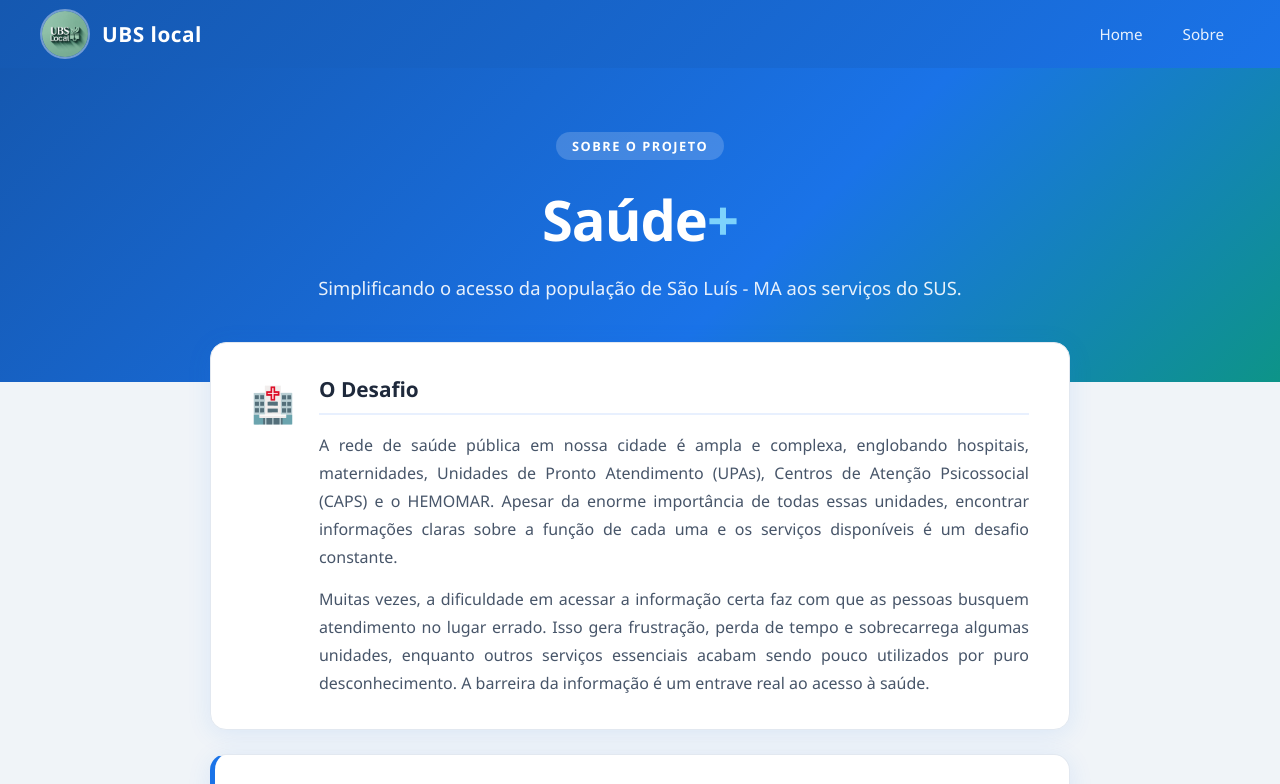
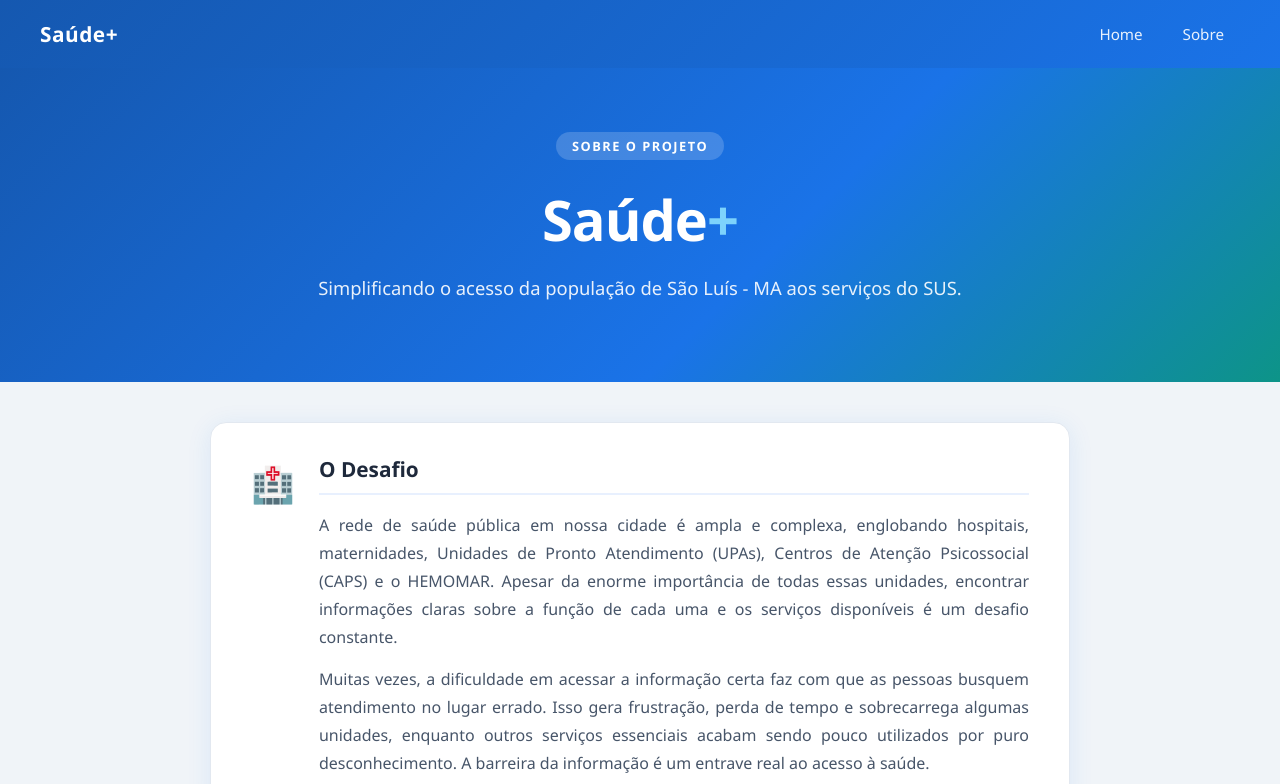
Before and after one commit to Felgosito/TCC, a website: page public/sobre.html in a window 1280 px wide. Shown: the top 784 px of the page. Drawn offline with Linux system fonts and the light colour scheme.

Commit message:
alterações sobre, header

```diff
--- a/public/components/header.html
+++ b/public/components/header.html
@@ -1,8 +1,8 @@
 <header class="header" aria-label="Cabeçalho principal">
     <div class="header-container">
         <div class="logo">
-            <img src="imagens/logo.jpg" alt="UBS Local - Página inicial">
-            <h1>UBS local</h1>
+            <!--<img src="imagens/logo.jpg" alt="Saúde+"> !-->
+            <h1>Saúde+</h1>
         </div>
 
         <nav class="menu" aria-label="Navegação principal">
--- a/public/css/sobre.css
+++ b/public/css/sobre.css
@@ -50,14 +50,13 @@ main {
 
 .sobre-container {
     max-width: 860px;
-    margin: -2.5rem auto 4rem;
+    margin: 2.5rem auto 4rem;
     padding: 0 1.5rem;
     display: flex;
     flex-direction: column;
     gap: 1.5rem;
-    position: relative;
-    z-index: 1;
 }
+
 
 /* ===== CARDS ===== */
 .sobre-card {
```
Also changed, not shown: public/imagens/FelipeGomes.png (deleted), public/imagens/Irlanda.png (deleted), public/imagens/KarlMarx.png (deleted), public/imagens/img.jpeg (deleted), public/imagens/logo.jpg (deleted), 2 other files.
